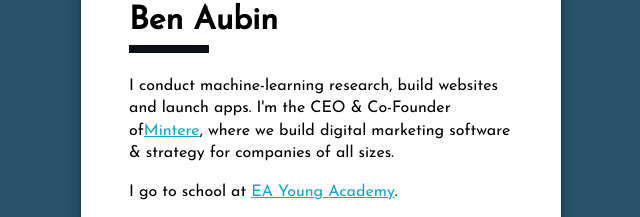
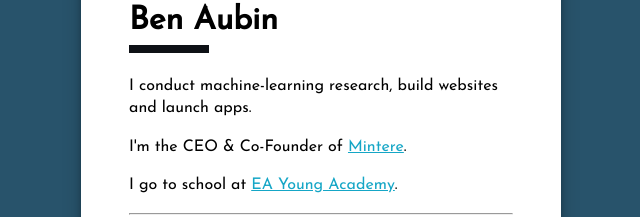
Before and after one commit to benaubin/benaubin.com, a Next.js app: page / in a window 1280 px wide. Shown: the part 480-697 px from the top of the page, without its empty margins (319-959 px from the left). Built offline with nearby package versions, Linux system fonts and the light colour scheme.

Commit message:
Update index.tsx

```diff
--- a/pages/index.tsx
+++ b/pages/index.tsx
@@ -12,9 +12,11 @@ const Home = () => (
       <h1>Ben Aubin</h1>
 
       <p>
-        I conduct machine-learning research, build websites and launch apps. I'm the CEO & Co-Founder of
-        <a href="https://mintere.com/">Mintere</a>, where we build digital marketing software &
-        strategy for companies of all sizes.
+        I conduct machine-learning research, build websites and launch apps.
+      </p>
+
+      <p>
+        I'm the CEO & Co-Founder of <a href="https://mintere.com/">Mintere</a>.
       </p>
 
       <p>
```
